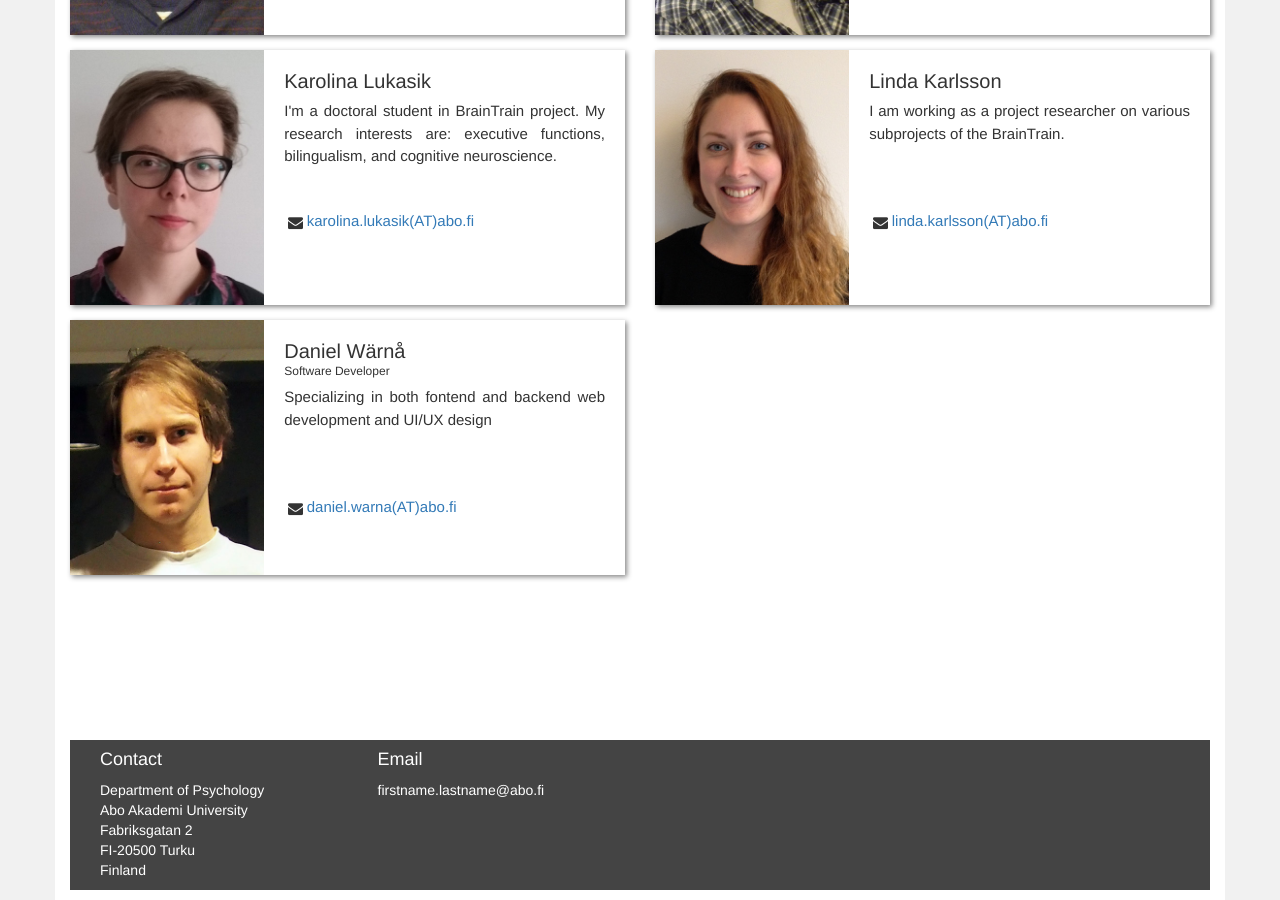
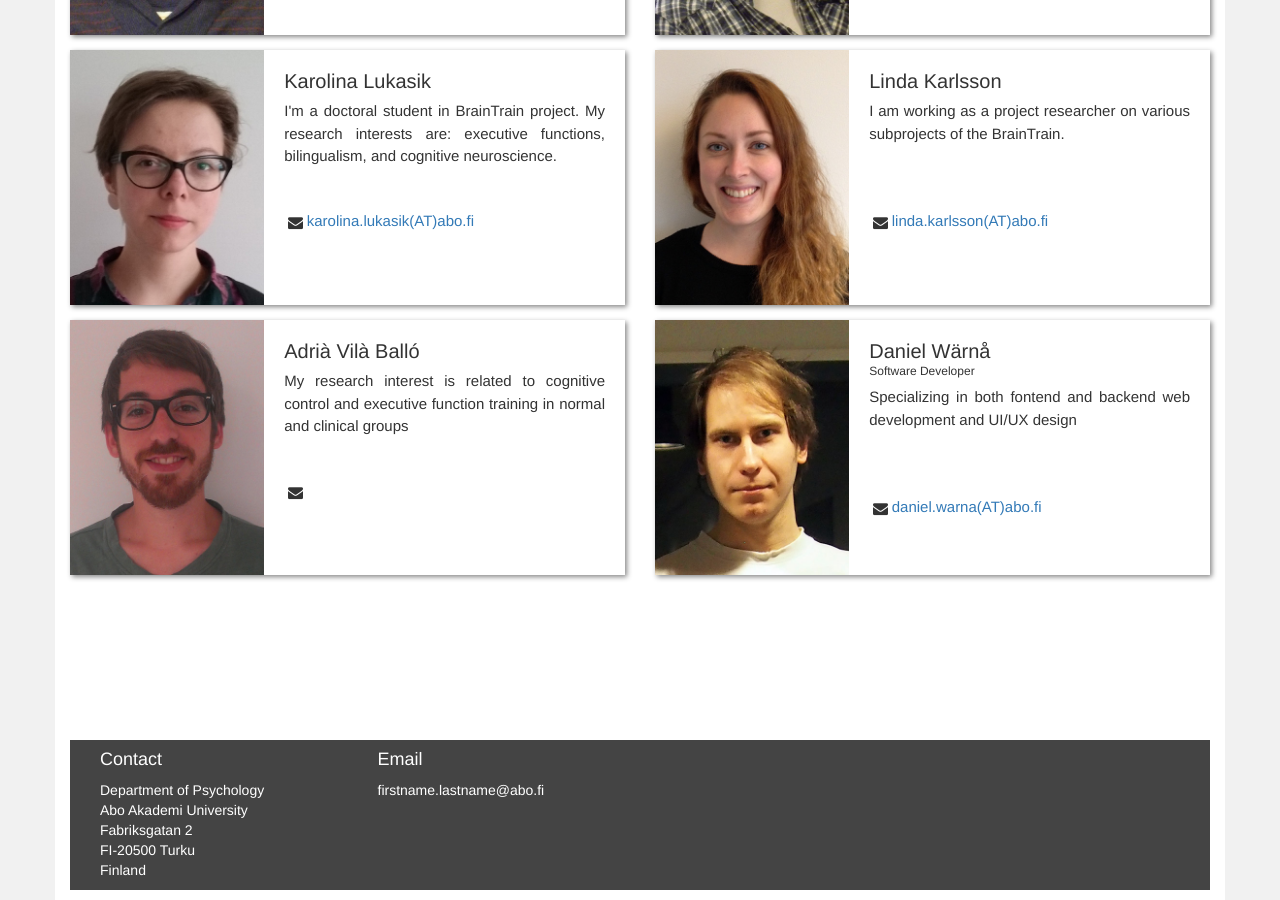
Before and after one commit to dlfell/braintrain, a Jekyll site: the page built from contact.html, in a window 1280 px wide and 900 px high, scrolled down 1207 px. Built offline with Jekyll 4.4.1, drawn with Linux system fonts in a browser that asks for light colours; nearby versions of some CDN libraries.

Commit message:
Added adria

```diff
--- a/_data/contacts.json
+++ b/_data/contacts.json
@@ -81,6 +81,15 @@ functions, bilingualism, and cognitive neuroscience.",
     mail:  "linda.karlsson(AT)abo.fi",
     img : "/assets/images/lindakarlsson.jpg"
 },
+
+{
+    name:  "Adrià Vilà Balló",
+    title: "",
+    desc:  "My research interest is related to cognitive control and executive function training in normal and clinical groups",
+    mail:  "",
+    img : "/assets/images/adria.jpg"
+},
+
 {
     name:  "Daniel Wärnå",
     title: "Software Developer",
```
Also changed, not shown: assets/images/Adria.jpg (added).
